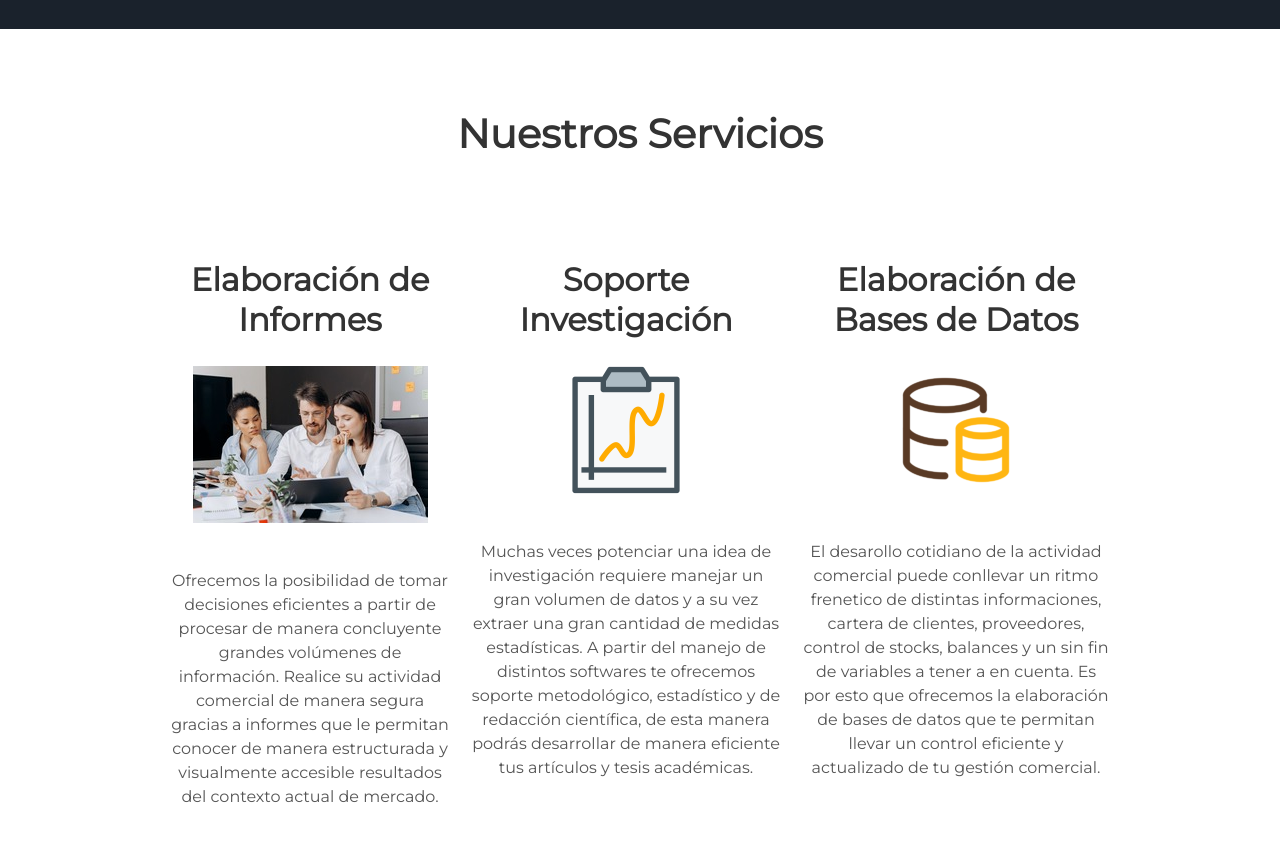
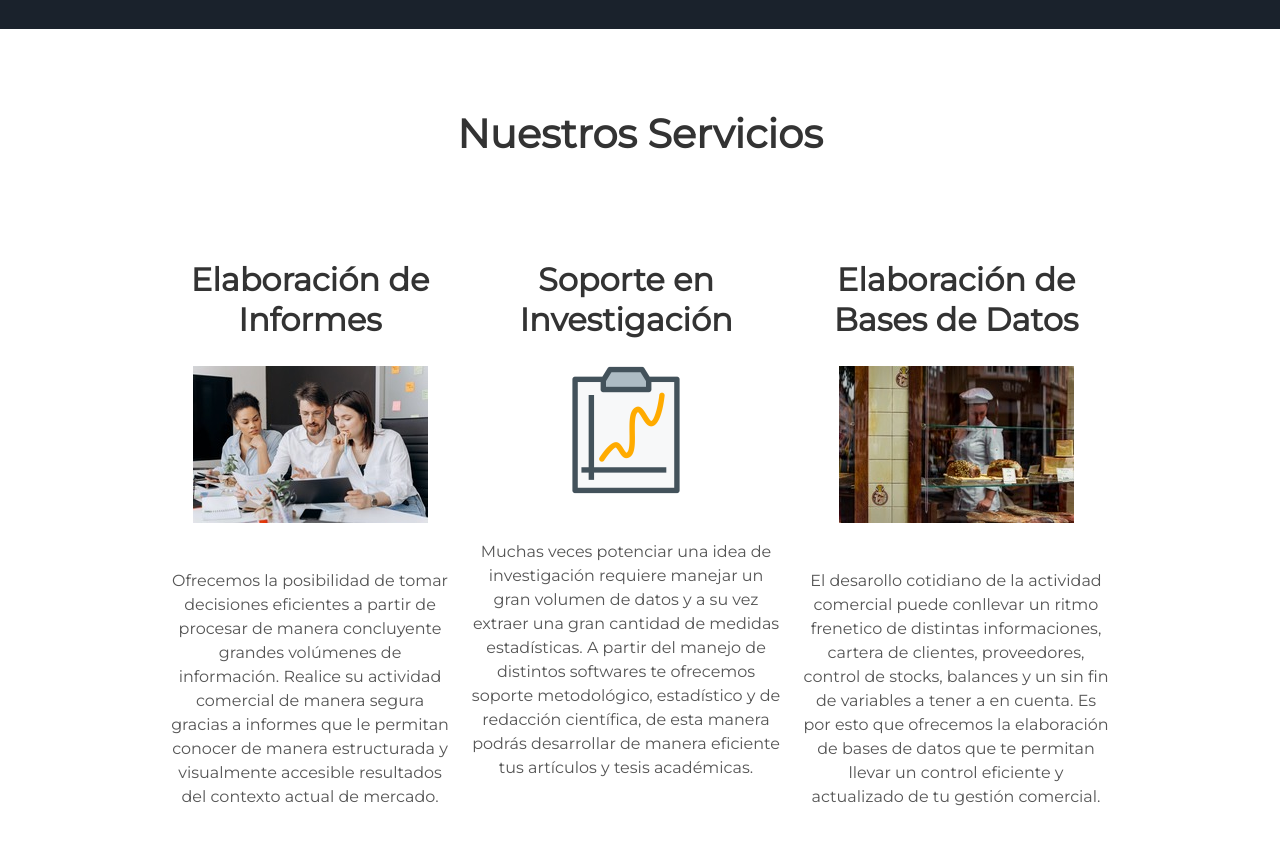
Before and after one commit to acristiansanchez/milimetric, a Jekyll site: the page built from index.html, in a window 1280 px wide and 900 px high, scrolled down 871 px. Shown: the top 845 px of the window. Built offline with Jekyll 4.4.1, drawn with Linux system fonts in a browser that asks for light colours.

Commit message:
Update about.html

```diff
--- a/_includes/about.html
+++ b/_includes/about.html
@@ -14,7 +14,7 @@
      </p>
     </div>
     <div class="tech">
-      <h2>Soporte Investigación</h2>
+      <h2>Soporte en Investigación</h2>
          <img alt="Informes" src="{{ "/assets/img/cientifico.jpg" | prepend: site.baseurl }}" />
       <p>Muchas veces potenciar una idea de investigación requiere manejar un gran volumen de datos y a su vez extraer una gran cantidad de medidas estadísticas.
        A partir del manejo de distintos softwares te ofrecemos soporte metodológico, estadístico y de redacción científica,
@@ -22,7 +22,7 @@
     </div>
    <div class="tech">
       <h2>Elaboración de Bases de Datos</h2>
-         <img alt="BaseDatos" src="{{ "/assets/img/base.jpg" | prepend: site.baseurl }}" />
+         <img alt="BaseDatos" src="{{ "/assets/img/panaderia_basede_datos_pequeña.jpg" | prepend: site.baseurl }}" />
       <p>El desarollo cotidiano de la actividad comercial puede conllevar un ritmo frenetico de distintas informaciones, cartera de clientes, proveedores, control de stocks, balances y un sin fin de variables a tener a en cuenta.
          Es por esto que ofrecemos la elaboración de bases de datos que te permitan llevar un control eficiente y
          actualizado de tu gestión comercial. </p>
```
